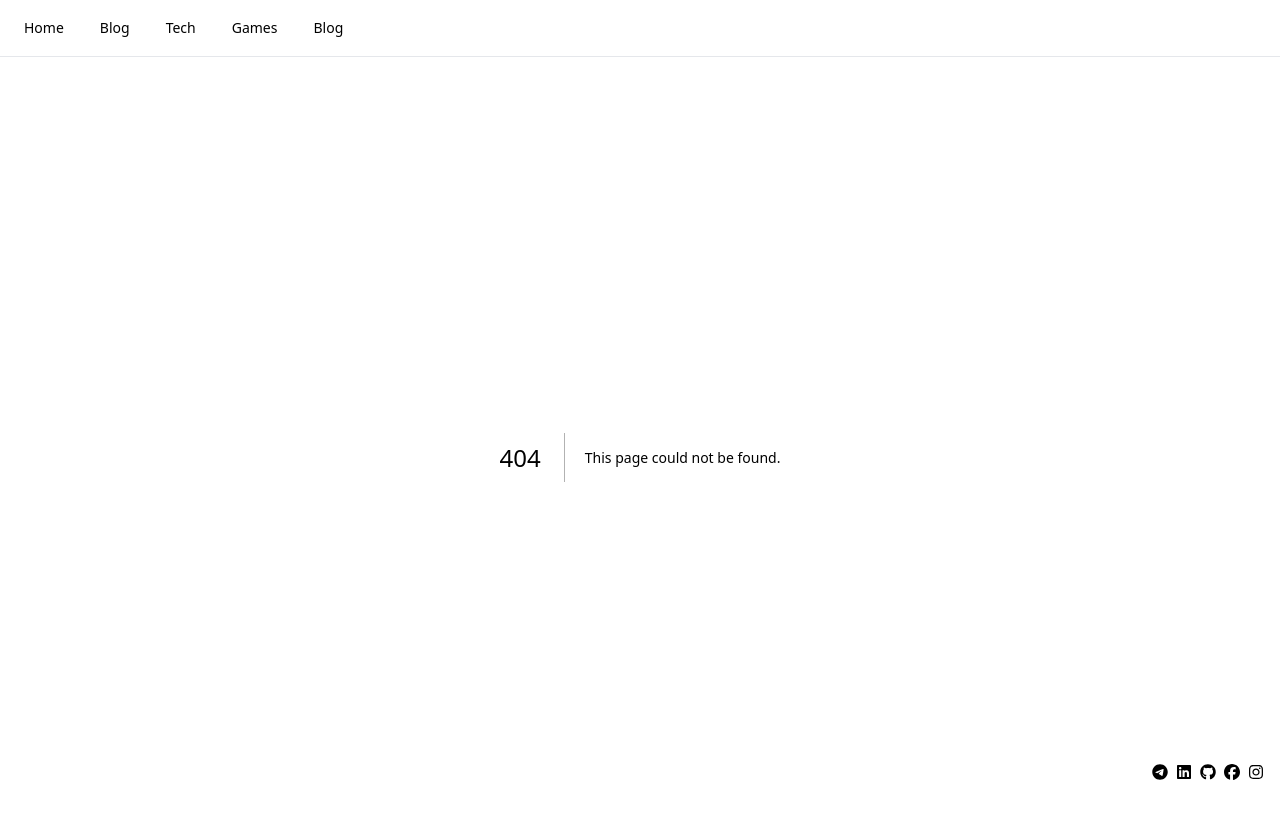
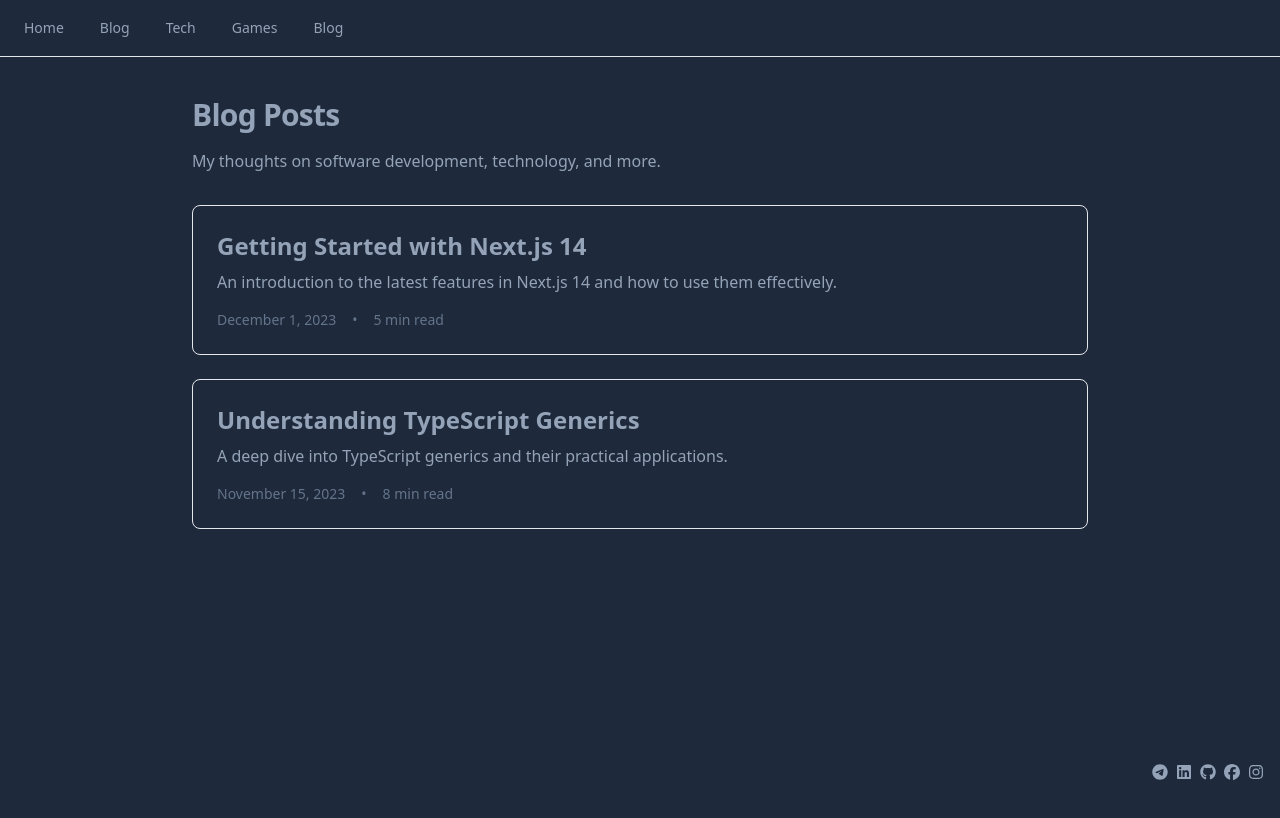
Before and after one commit to diegoroccia/website, a Next.js app: page /blog in a window 1280 px wide. Before the commit this address had no page. Shown: the top 818 px of the page. Built offline with nearby package versions, Linux system fonts and the light colour scheme.

Commit message:
Sun Jan 19 01:50:28 PM CET 2025
Signed-off-by: Diego Roccia <diego.roccia@gmail.com>

```diff
--- /dev/null
+++ b/app/blog/components/post/Post.tsx
@@ -0,0 +1,25 @@
+interface BlogPostTeaserProps {
+  title: string;
+  description: string;
+  date: string;
+  readingTime: string;
+}
+
+export default function BlogPostTeaser({
+  title,
+  description,
+  date,
+  readingTime,
+}: BlogPostTeaserProps) {
+  return (
+    <article className="group relative rounded-lg border p-6 hover:bg-slate-800/50">
+      <h2 className="text-2xl font-semibold mb-2">{title}</h2>
+      <p className="text-slate-400 mb-4">{description}</p>
+      <div className="flex items-center space-x-4 text-sm text-slate-500">
+        <time>{date}</time>
+        <span>•</span>
+        <span>{readingTime} read</span>
+      </div>
+    </article>
+  );
+}
--- /dev/null
+++ b/app/blog/page.tsx
@@ -0,0 +1,39 @@
+import { Metadata } from "next";
+import BlogPostTeaser from "./components/post/Post";
+
+export const metadata: Metadata = {
+  title: "Blog | Diego Roccia",
+  description:
+    "Read my thoughts on software development, technology, and more.",
+};
+
+export default function BlogPage() {
+  return (
+    <div className="container mx-auto max-w-4xl py-10">
+      <div className="space-y-8">
+        <div className="space-y-4">
+          <h1 className="text-3xl font-bold tracking-tight">Blog Posts</h1>
+          <p className="text-slate-400">
+            My thoughts on software development, technology, and more.
+          </p>
+        </div>
+
+        {/* Blog post list */}
+        <div className="grid gap-6">
+          <BlogPostTeaser
+            title="Getting Started with Next.js 14"
+            description="An introduction to the latest features in Next.js 14 and how to use them effectively."
+            date="December 1, 2023"
+            readingTime="5 min"
+          />
+          <BlogPostTeaser
+            title="Understanding TypeScript Generics"
+            description="A deep dive into TypeScript generics and their practical applications."
+            date="November 15, 2023"
+            readingTime="8 min"
+          />
+        </div>
+      </div>
+    </div>
+  );
+}
--- /dev/null
+++ b/app/not-found.tsx
@@ -0,0 +1,11 @@
+import Link from "next/link";
+
+export default function NotFound() {
+  return (
+    <div>
+      <h2>Not Found </h2>
+      <p> Could not find requested resource </p>
+      <Link href="/"> Return Home </Link>
+    </div>
+  );
+}
```
Also changed, not shown: app/blog/[slug]/page.tsx (added).
